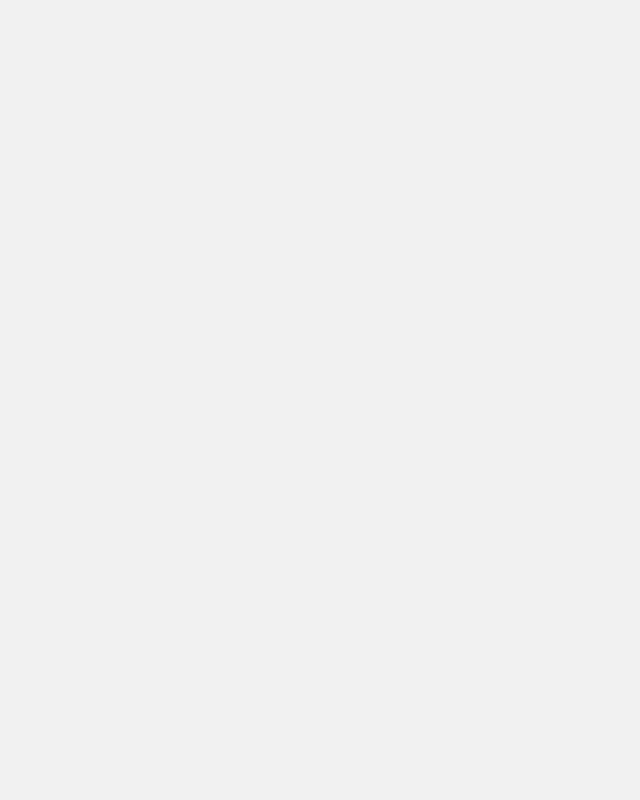
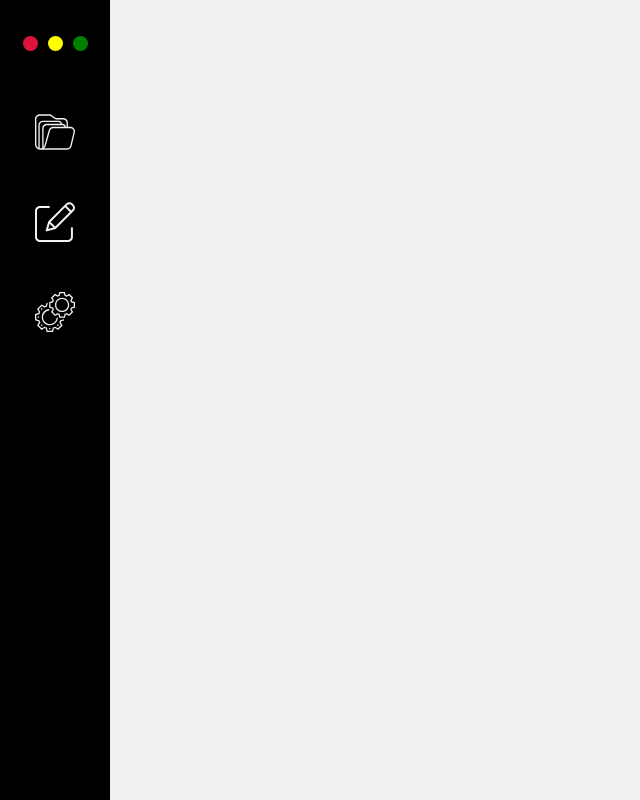
Before and after one commit to ImaneElouazzani/App-notes_ReactJS, a React (Create React App) app: page / in a window 1280 px wide. Shown: the whole page, without its empty margins (0-640 px from the left). Built offline with nearby package versions, Linux system fonts and the light colour scheme.

Commit message:
sidebar ajoutée

```diff
--- a/src/App.js
+++ b/src/App.js
@@ -1,8 +1,10 @@
+import Sidebar from './Components/Sidebar/Sidebar'
+
 
 function App() {
   return (
     <>
-
+      <Sidebar/>
     </>
   );
 }
--- /dev/null
+++ b/src/Components/Sidebar/Sidebar.js
@@ -0,0 +1,36 @@
+import React, {useState, useEffect} from 'react';
+import { Link } from 'react-router-dom';
+import LogoEdit from './ImgsSidebar/edit.svg'
+import FolderIcon from './ImgsSidebar/folder.svg'
+import Tools from './ImgsSidebar/settings.svg'
+import Menu from './ImgsSidebar/menu.svg'
+import './Sidebar.css'
+
+export default function Sidebar() {
+  return <>
+  <nav className='container-sidebar'>
+    <div className='sidebar'>
+      <div className='three-dots'>
+        <div className='dot-nav d-red'></div>
+        <div className='dot-nav d-yellow'></div>
+        <div className='dot-nav d-green'></div>
+      </div>
+      <ul>
+        {/* <Link to="/"> */}
+          <li>
+            <img src={FolderIcon} alt="logo folder"/>
+          </li>
+        {/* </Link> */}
+        {/* <Link to="/edit"> */}
+          <li>
+            <img src={LogoEdit} alt="logo edit"/>
+          </li>
+        {/* </Link> */}
+        <li>
+          <img src={Tools} alt="logo tools"/>
+        </li>
+      </ul>
+      </div>
+    </nav>
+  </>
+}
```
Also changed, not shown: 2 other files (tests, documents, lock files or other folders).
